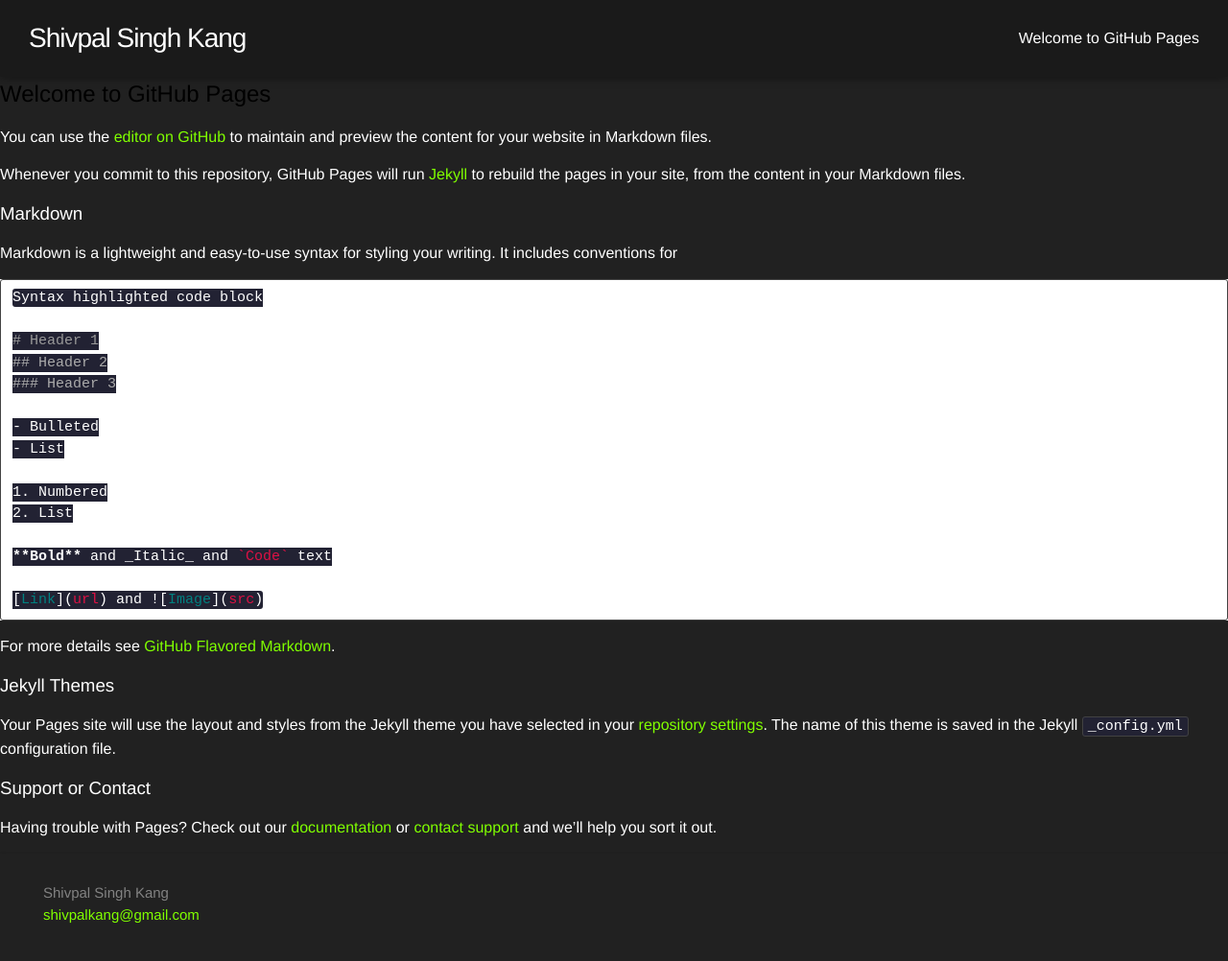
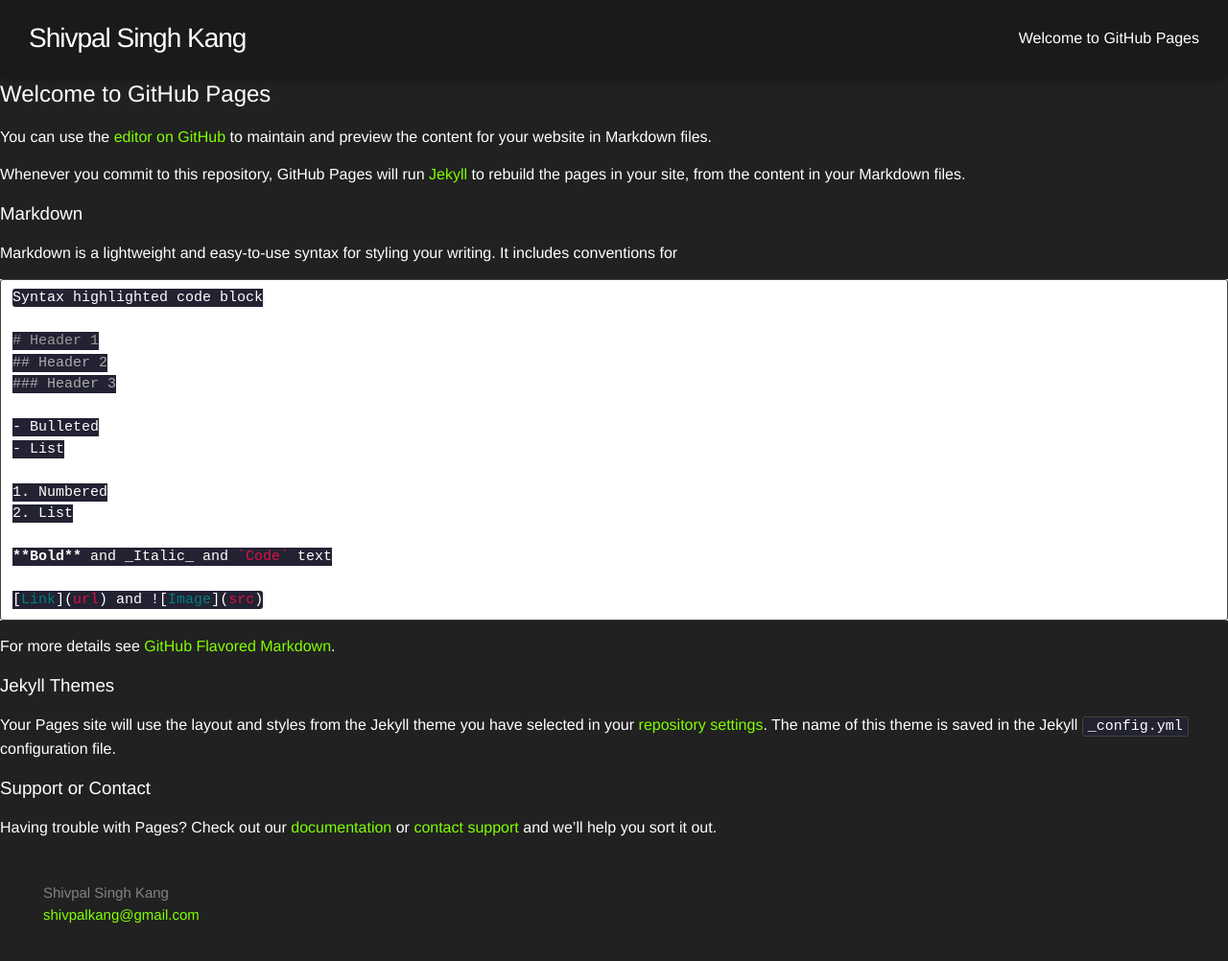
Before and after one commit to shivpalkang/shivpalkang.github.io, a Jekyll site: the page built from old_index.md, in a window 1280 px wide and 1025 px high. Shown: the top 1002 px of the window at 96% size. Built offline with Jekyll 4.4.1, drawn with Linux system fonts in a browser that asks for light colours; our own code applies the rules of GitHub Pages for plain Markdown files.

Commit message:
Update _layout.scss

```diff
--- a/_sass/_layout.scss
+++ b/_sass/_layout.scss
@@ -302,6 +302,9 @@
   opacity:0.5;
   transition:opacity 0.6s;
   transition:color 0.6s;
+  h2 {
+  color:#000000 !important;
+  }
 
   @media only screen and (max-width: 1000px) {
     font-size:16px;
@@ -317,17 +320,12 @@
   }
 }
 
-h2 {
-  color:#000000 !important;
-}
-
-h2:hover {
-  color:#fff !important;
-}
-
 .row:hover .browse-text {
   opacity:1.0;
   color:#fff !important; /* delete if don't want to change color on hover */
+  h2 {
+  color:#fff !important;
+  }
 }
 
 
```
